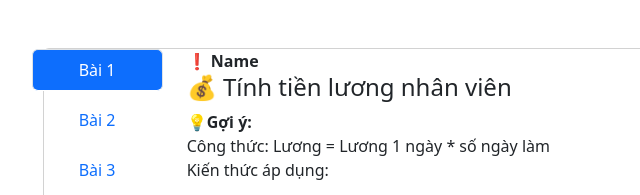
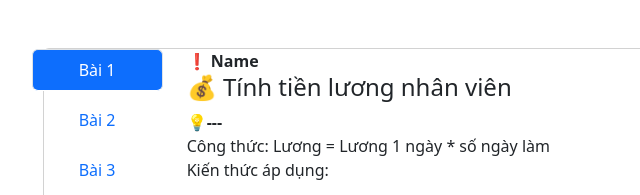
Before and after one commit to QuyLe241/BC68-Buoi13-LNQuy, a plain HTML site: page index.html in a window 1280 px wide. Shown: the top 195 px of the page, 179-819 px from the left. Drawn offline with nearby package versions, Linux system fonts and the light colour scheme; a script that the page names is missing.

Commit message:
update lan 2

```diff
--- a/index.html
+++ b/index.html
@@ -75,7 +75,7 @@
                                 <h4 class="card--heading">💰 Tính tiền lương nhân viên</h4>
                                 <div class="callout callout-info">
 
-                                    <p>💡<b>Gợi ý:</b>
+                                    <p>💡<b>---</b>
                                         <br>
                                         Công thức: Lương = Lương 1 ngày * số ngày làm
                                         <br>
```
